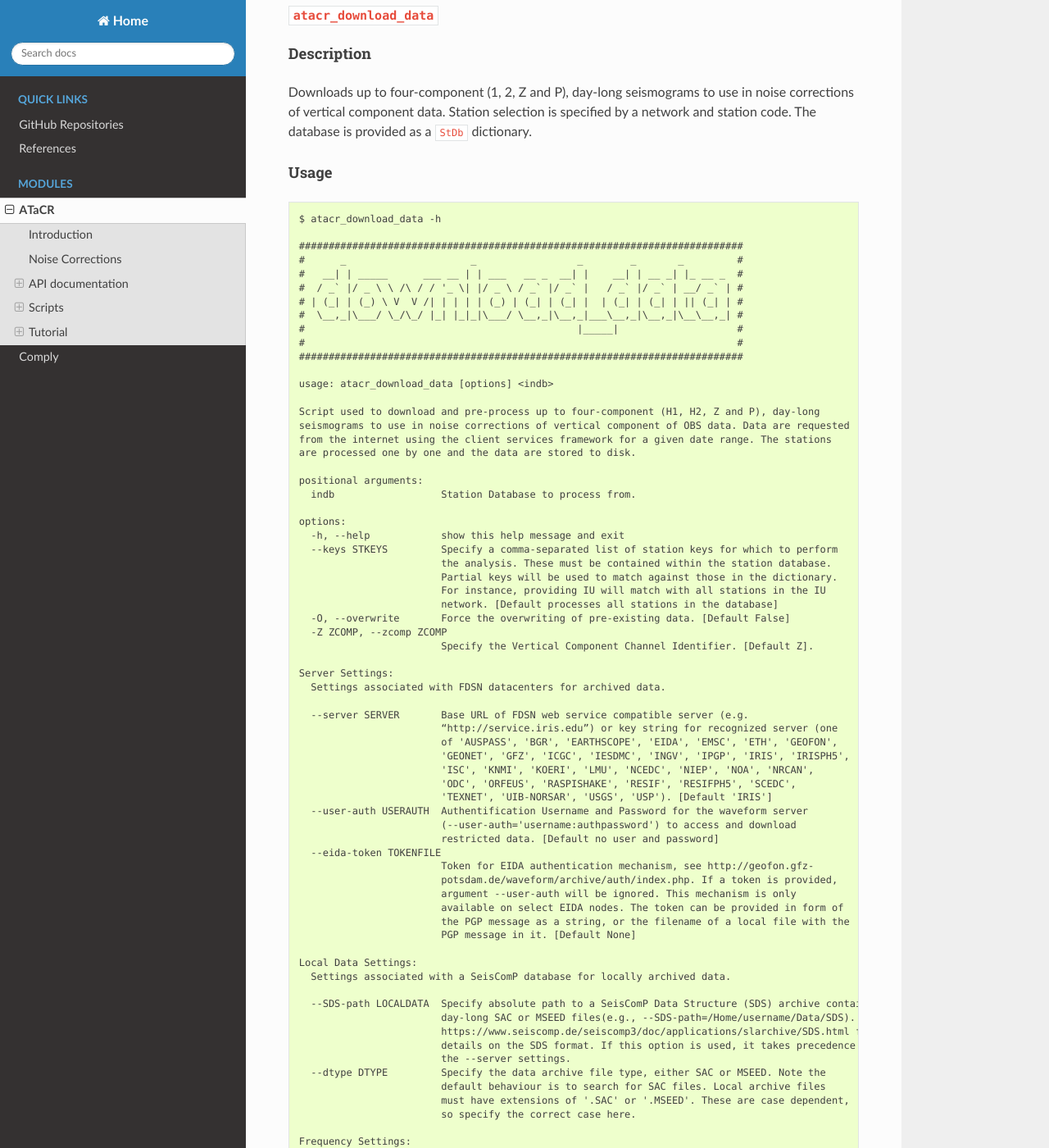
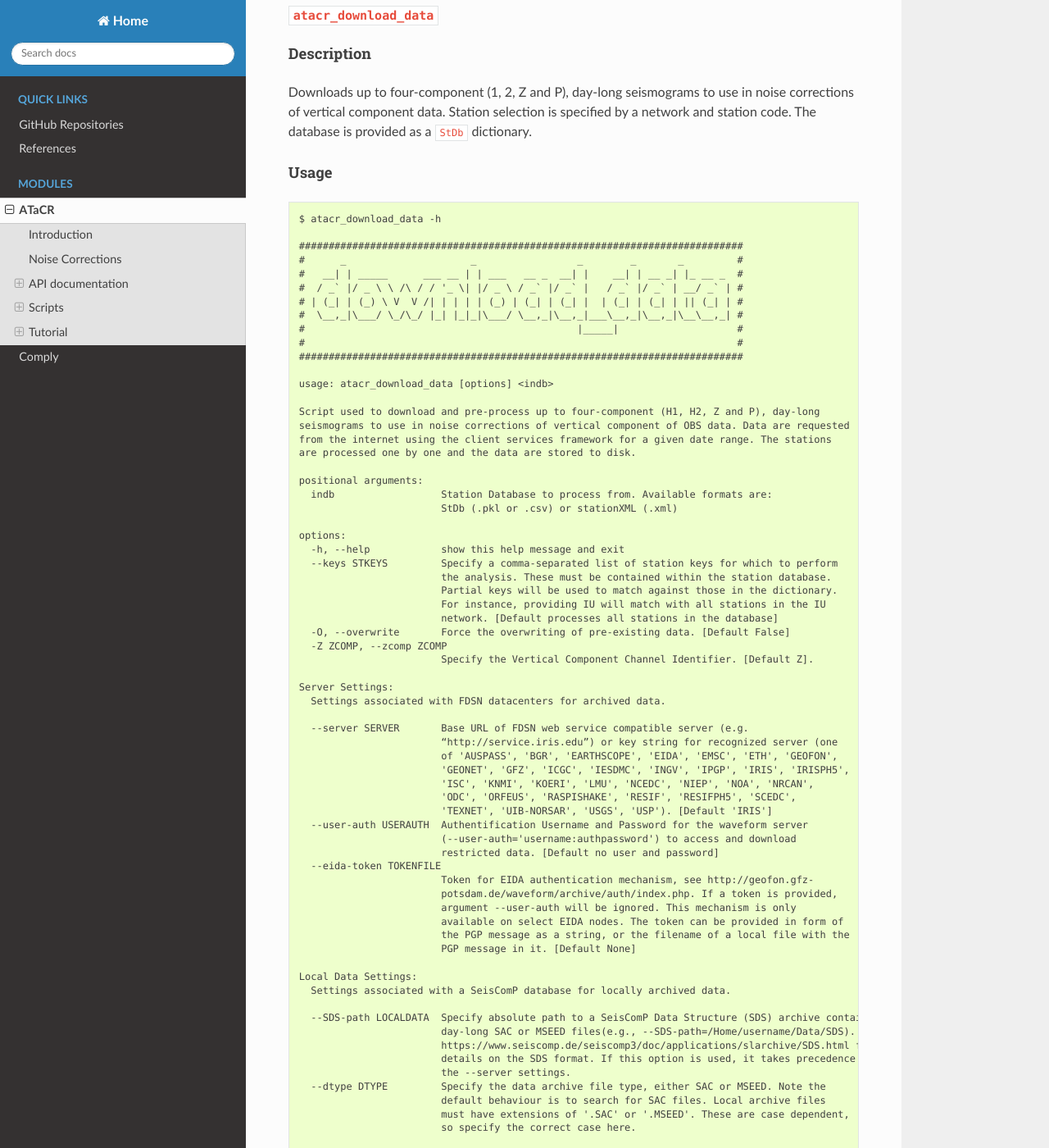
Before and after one commit to nfsi-canada/OBStools, a Sphinx documentation site: the page built from docs/atacr.rst, in a window 1280 px wide and 1400 px high, scrolled down 4459 px. Shown: the whole window at 82% size. Built offline with Sphinx 7.4.7 and the Read the Docs theme 3.1.0, drawn with Linux system fonts in a browser that asks for light colours; some of the changed text lies outside the part shown.

Commit message:
fixed script docs for input database to include xml

```diff
--- a/docs/atacr.rst
+++ b/docs/atacr.rst
@@ -233,7 +233,8 @@ Usage
     are processed one by one and the data are stored to disk.
 
     positional arguments:
-      indb                  Station Database to process from.
+      indb                  Station Database to process from. Available formats are:
+                            StDb (.pkl or .csv) or stationXML (.xml)
 
     options:
       -h, --help            show this help message and exit
@@ -337,7 +338,8 @@ Usage
     look for data saved in the previous steps and use all available components.
 
     positional arguments:
-      indb               Station Database to process from
+      indb               Station Database to process from. Available formats are:
+                         StDb (.pkl or .csv) or stationXML (.xml)
 
     optional arguments:
       -h, --help         show this help message and exit
@@ -442,7 +444,8 @@ Usage
     stations are processed one by one and the data are stored to disk.
 
     positional arguments:
-      indb             Station Database to process from.
+      indb             Station Database to process from. Available formats are:
+                       StDb (.pkl or .csv) or stationXML (.xml)
 
     optional arguments:
       -h, --help       show this help message and exit
@@ -533,7 +536,8 @@ Usage
     processed one by one and the data are stored to disk.
 
     positional arguments:
-      indb             Station Database to process from.
+      indb             Station Database to process from. Available formats are:
+                       StDb (.pkl or .csv) or stationXML (.xml)
 
     optional arguments:
       -h, --help       show this help message and exit
@@ -613,7 +617,8 @@ Usage
     stations are processed one by one and the data are stored to disk.
 
     positional arguments:
-      indb                  Station Database to process from.
+      indb                  Station Database to process from. Available formats are:
+                            StDb (.pkl or .csv) or stationXML (.xml)
 
     options:
       -h, --help            show this help message and exit
@@ -737,7 +742,8 @@ Usage
     folder.
 
     positional arguments:
-      indb             Station Database to process from.
+      indb             Station Database to process from. Available formats are:
+                       StDb (.pkl or .csv) or stationXML (.xml)
 
     optional arguments:
       -h, --help       show this help message and exit
--- a/docs/comply.rst
+++ b/docs/comply.rst
@@ -123,7 +123,8 @@ Usage
     are stored to disk.
 
     positional arguments:
-      indb                  Station Database to process from.
+      indb                  Station Database to process from. Available formats are:
+                            StDb (.pkl or .csv) or stationXML (.xml)
 
     optional arguments:
       -h, --help            show this help message and exit
```
Also changed, not shown: 7 other files.
